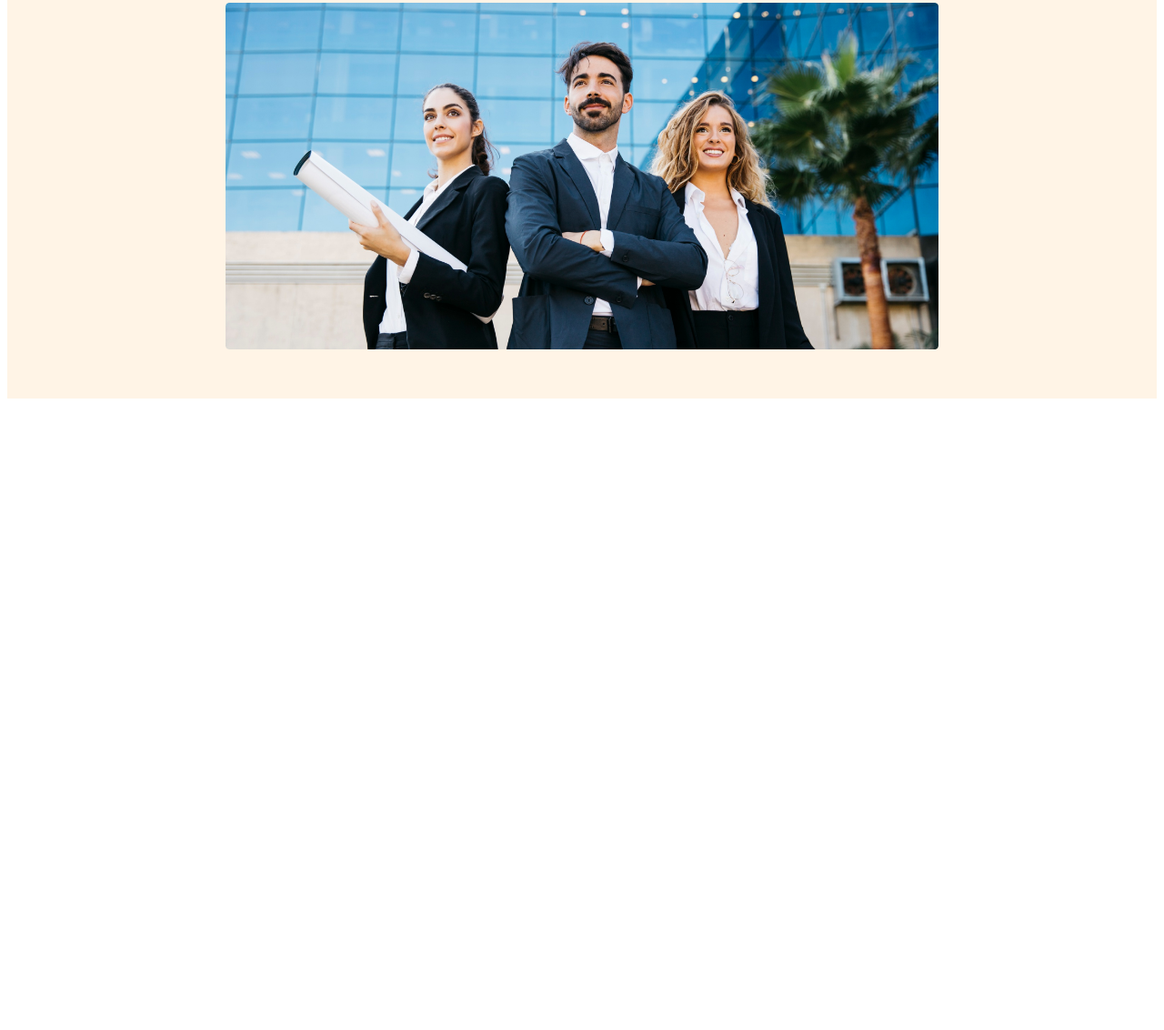
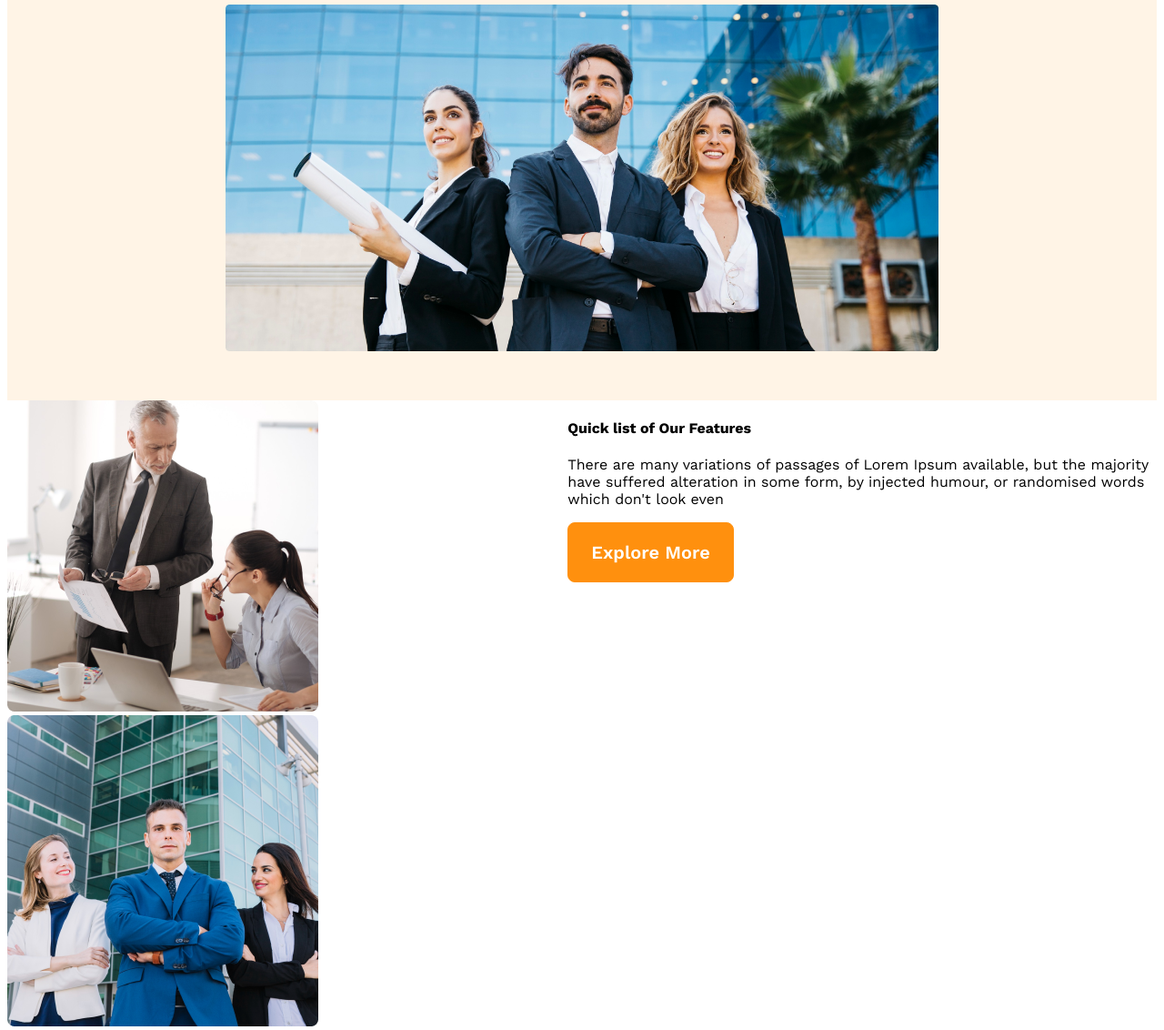
Before and after one commit to TaaanjuZc/g3-architect-, a plain HTML site: page index.html in a window 1280 px wide. Shown: the part 618-1750 px from the top of the page at 91% size. Before the commit the page ends 1064 px from the top, so only its background shows below. Drawn offline with nearby package versions, Linux system fonts and the light colour scheme.

Commit message:
Added team section

```diff
--- a/architect.css
+++ b/architect.css
@@ -11,7 +11,7 @@
   text-align: center;
   font-size: 20px;
   font-weight: 600;
-  border: 0;
+  border: 1px solid #FF900E;
   padding: 20px 25px;
   transition: .5s;
   cursor: pointer;
@@ -20,7 +20,7 @@
 .btn-primary:hover{
   background-color: rgba(253, 166, 67, 0);
   color: #FF900E;
-  border: 1px solid #FF900E;
+
 }
 
 header {
@@ -99,3 +99,12 @@ nav li a {
     flex-direction: column;
   }
 }
+
+main {
+  max-width: 1440px;
+  margin: 0 auto;
+}
+
+.teams-container {
+  display: flex;
+}
--- a/index.html
+++ b/index.html
@@ -37,7 +37,26 @@
 
     <main>
 
+      <section class="teams-container">
+        <div class="teams-img-container">
+          <img src="images/team1.png" alt="">
+          <img src="images/team2.png" alt="">
+          <img src="images/team3.png" alt="">
+          <img src="images/team4.png" alt="">
+        </div>
 
+        <div class="teams-content">
+          <h4 class="teams-title">
+            <span>Quick list</span> of Our <span>Features</span>
+          </h4>
+          <p class="teams-description">
+            There are many variations of passages of Lorem Ipsum available, but the majority have suffered alteration in some form, by injected humour, or randomised words which don't look even
+          </p>
+          <button class="btn-primary">
+            Explore More
+          </button>
+        </div>
+      </section>
 
     </main>
 
```
